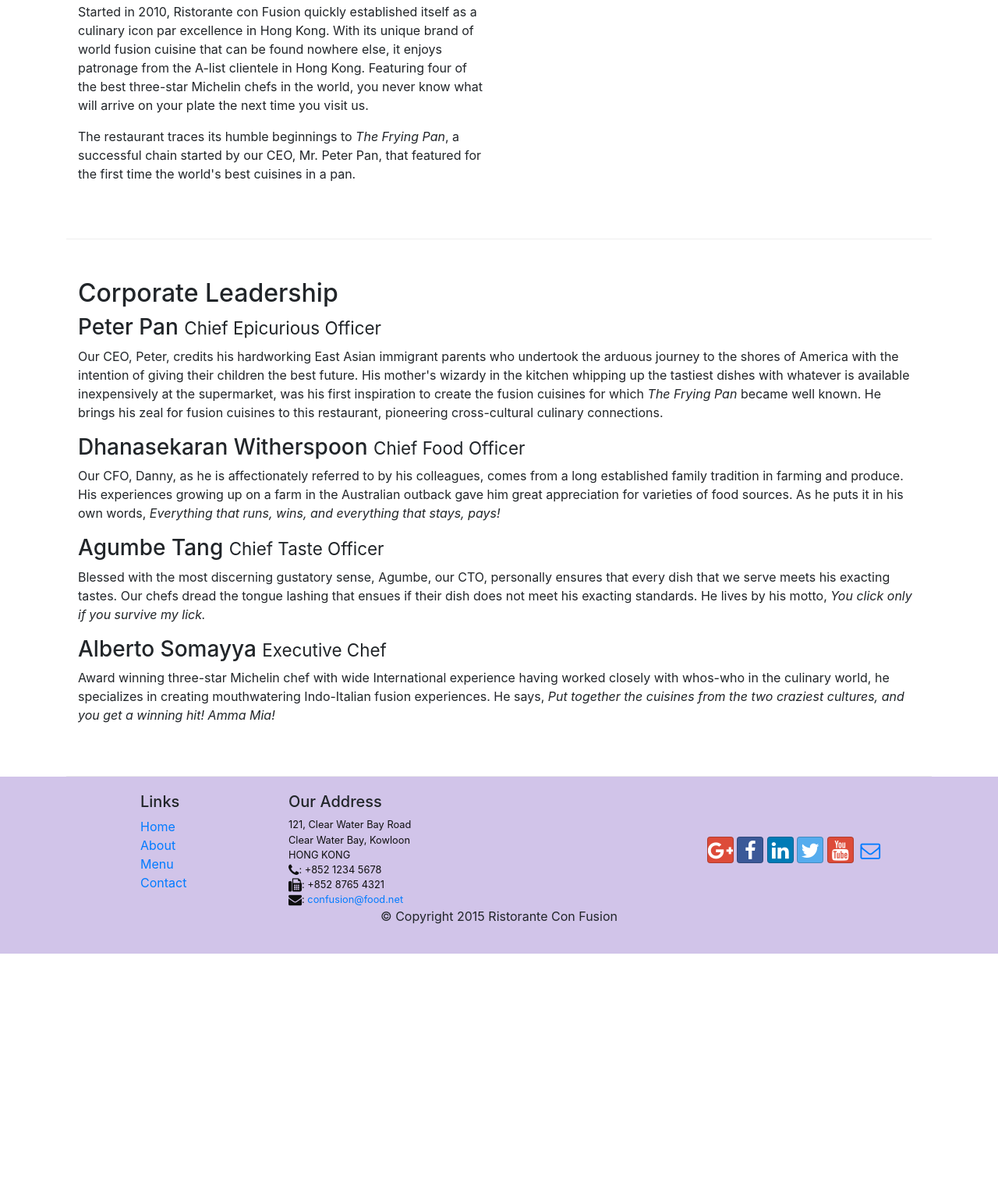
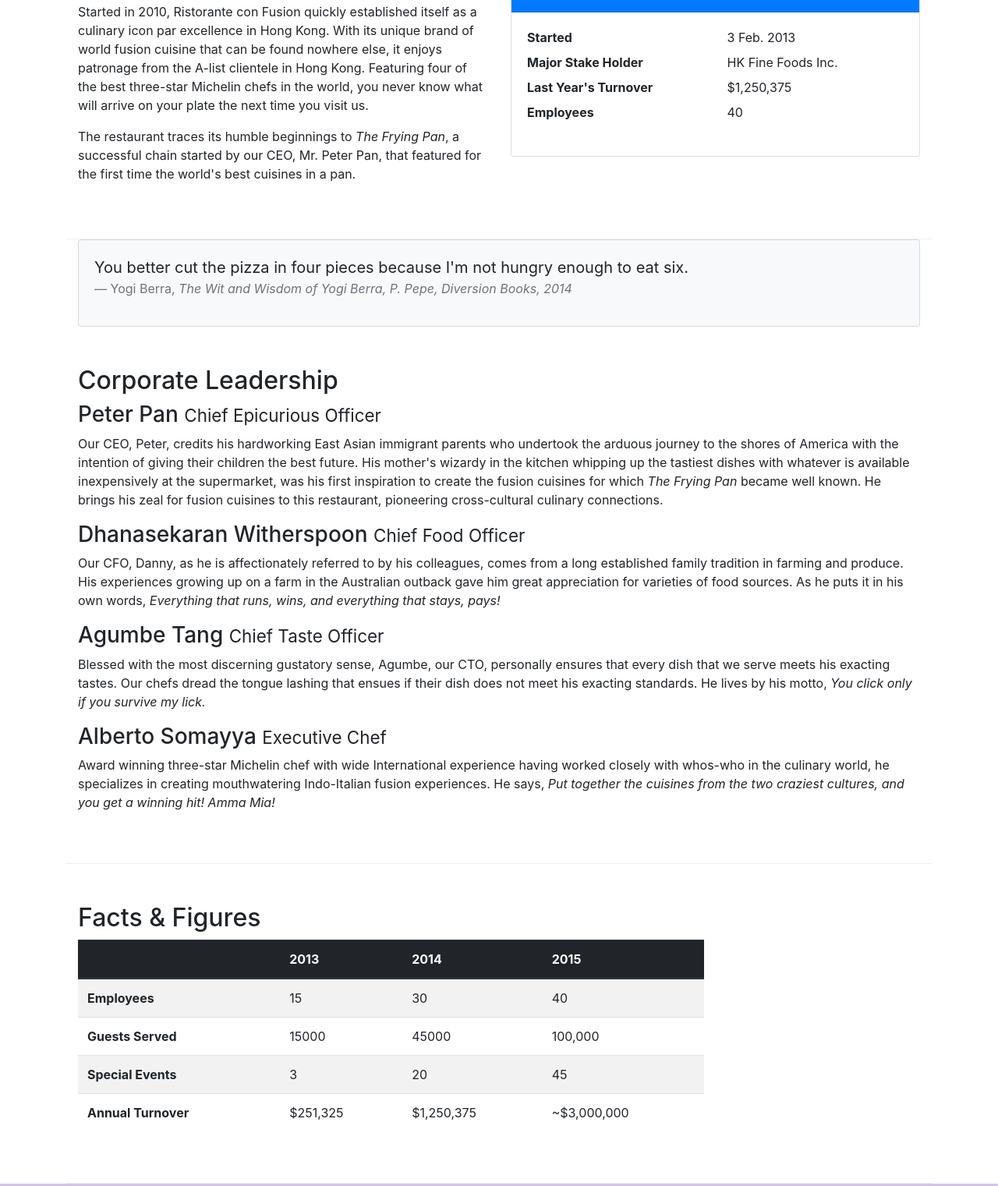
Before and after one commit to swapnilborse42/Front-End-Web-UI-Frameworks-and-Tools-Bootstrap-4-Week1, a website: page aboutus.html in a window 1280 px wide. Shown: the part 534-2055 px from the top of the page at 78% size. Before the commit the page ends 1757 px from the top, so only its background shows below. Drawn offline with nearby package versions, Linux system fonts and the light colour scheme.

Commit message:
Tables and Cards

```diff
--- a/aboutus.html
+++ b/aboutus.html
@@ -71,7 +71,36 @@
                 <p>Started in 2010, Ristorante con Fusion quickly established itself as a culinary icon par excellence in Hong Kong. With its unique brand of world fusion cuisine that can be found nowhere else, it enjoys patronage from the A-list clientele in Hong Kong.  Featuring four of the best three-star Michelin chefs in the world, you never know what will arrive on your plate the next time you visit us.</p>
                 <p>The restaurant traces its humble beginnings to <em>The Frying Pan</em>, a successful chain started by our CEO, Mr. Peter Pan, that featured for the first time the world's best cuisines in a pan.</p>
             </div>
-            <div class="col-sm-4">
+            <div class="col-12 col-sm-6">
+                <div class="card">
+                    <h3 class="card-header bg-primary text-white">Facts At a Glance</h3>
+                    <div class="card-body">
+                        <dl class="row">
+                            <dt class="col-6">Started</dt>
+                            <dd class="col-6">3 Feb. 2013</dd>
+                            <dt class="col-6">Major Stake Holder</dt>
+                            <dd class="col-6">HK Fine Foods Inc.</dd>
+                            <dt class="col-6">Last Year's Turnover</dt>
+                            <dd class="col-6">$1,250,375</dd>
+                            <dt class="col-6">Employees</dt>
+                            <dd class="col-6">40</dd>
+                        </dl>
+                    </div>
+                </div>
+            </div>
+
+        </div>
+
+        <div class="col-12">
+            <div class="card card-body bg-light">
+                <blockquote class="blockquote">
+                        <p class="mb-0">You better cut the pizza in four pieces because
+                        I'm not hungry enough to eat six.</p>
+                    <footer class="blockquote-footer">Yogi Berra,
+                        <cite title="Source Title">The Wit and Wisdom of Yogi Berra,
+                            P. Pepe, Diversion Books, 2014</cite>
+                    </footer>
+                </blockquote>
             </div>
         </div>
 
@@ -87,6 +116,52 @@
                 <p class="hidden-xs-down">Blessed with the most discerning gustatory sense, Agumbe, our CTO, personally ensures that every dish that we serve meets his exacting tastes. Our chefs dread the tongue lashing that ensues if their dish does not meet his exacting standards. He lives by his motto, <em>You click only if you survive my lick.</em></p>
                 <h3>Alberto Somayya <small>Executive Chef</small></h3>
                 <p class="hidden-xs-down">Award winning three-star Michelin chef with wide International experience having worked closely with whos-who in the culinary world, he specializes in creating mouthwatering Indo-Italian fusion experiences. He says, <em>Put together the cuisines from the two craziest cultures, and you get a winning hit! Amma Mia!</em></p>
+            </div>
+       </div>
+
+        <div class="row row-content">
+            <div class="col-12 col-sm-9">
+                <h2>Facts &amp; Figures</h2>
+                 <div class="table-responsive">
+                    <table class="table table-striped">
+                        <thead class="thead-dark">
+                            <tr>
+                                <th>&nbsp;</th>
+                                <th>2013</th>
+                                <th>2014</th>
+                                <th>2015</th>
+                            </tr>
+                        </thead>
+                        <tbody>
+                            <tr>
+                                <th>Employees</th>
+                                <td>15</td>
+                                <td>30</td>
+                                <td>40</td>
+                            </tr>
+                            <tr>
+                                <th>Guests Served</th>
+                                <td>15000</td>
+                                <td>45000</td>
+                                <td>100,000</td>
+                            </tr>
+                            <tr>
+                                <th>Special Events</th>
+                                <td>3</td>
+                                <td>20</td>
+                                <td>45</td>
+                            </tr>
+                            <tr>
+                                <th>Annual Turnover</th>
+                                <td>$251,325</td>
+                                <td>$1,250,375</td>
+                                <td>~$3,000,000</td>
+                            </tr>
+                        </tbody>
+                    </table>
+                </div>
+            </div>
+             <div class="col-12 col-sm-3">
             </div>
        </div>
 
```
